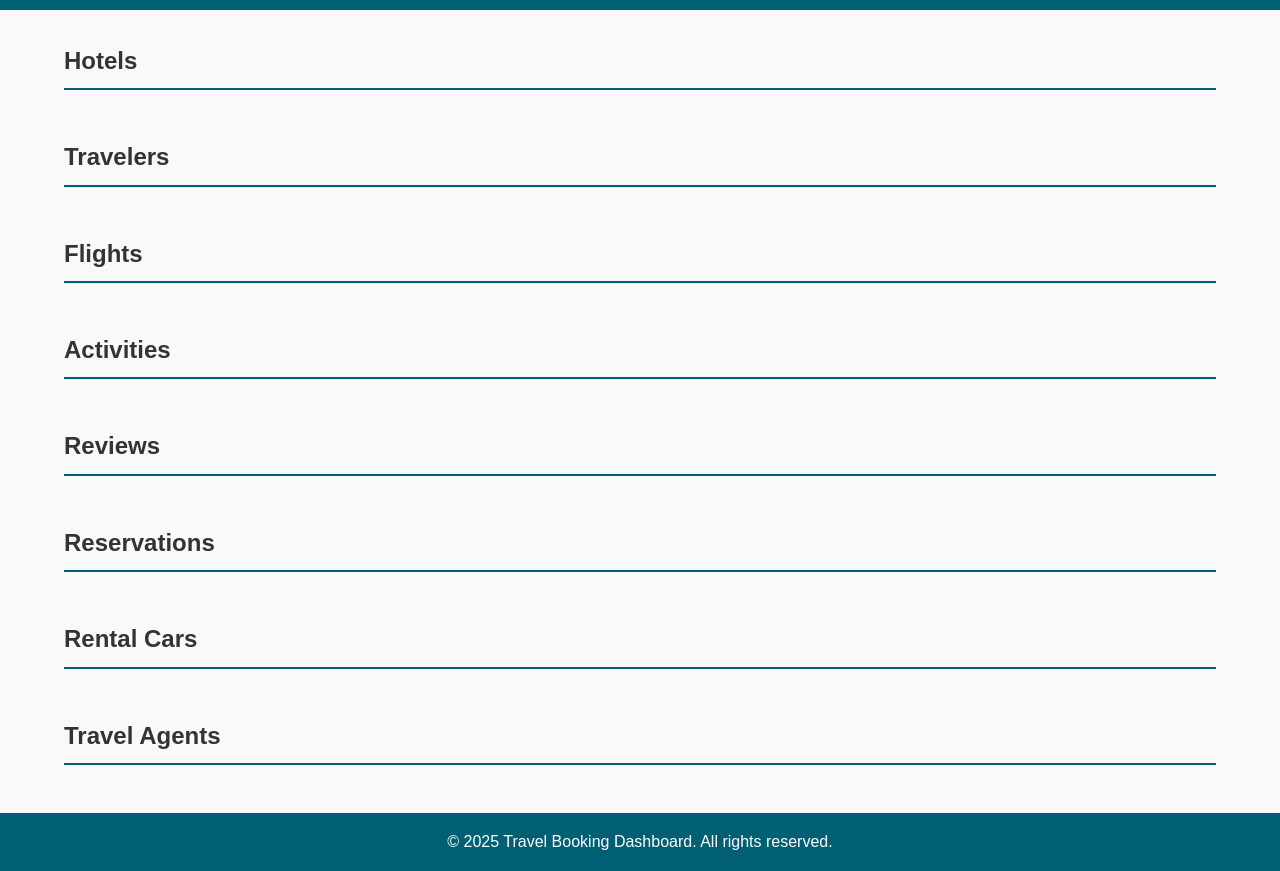
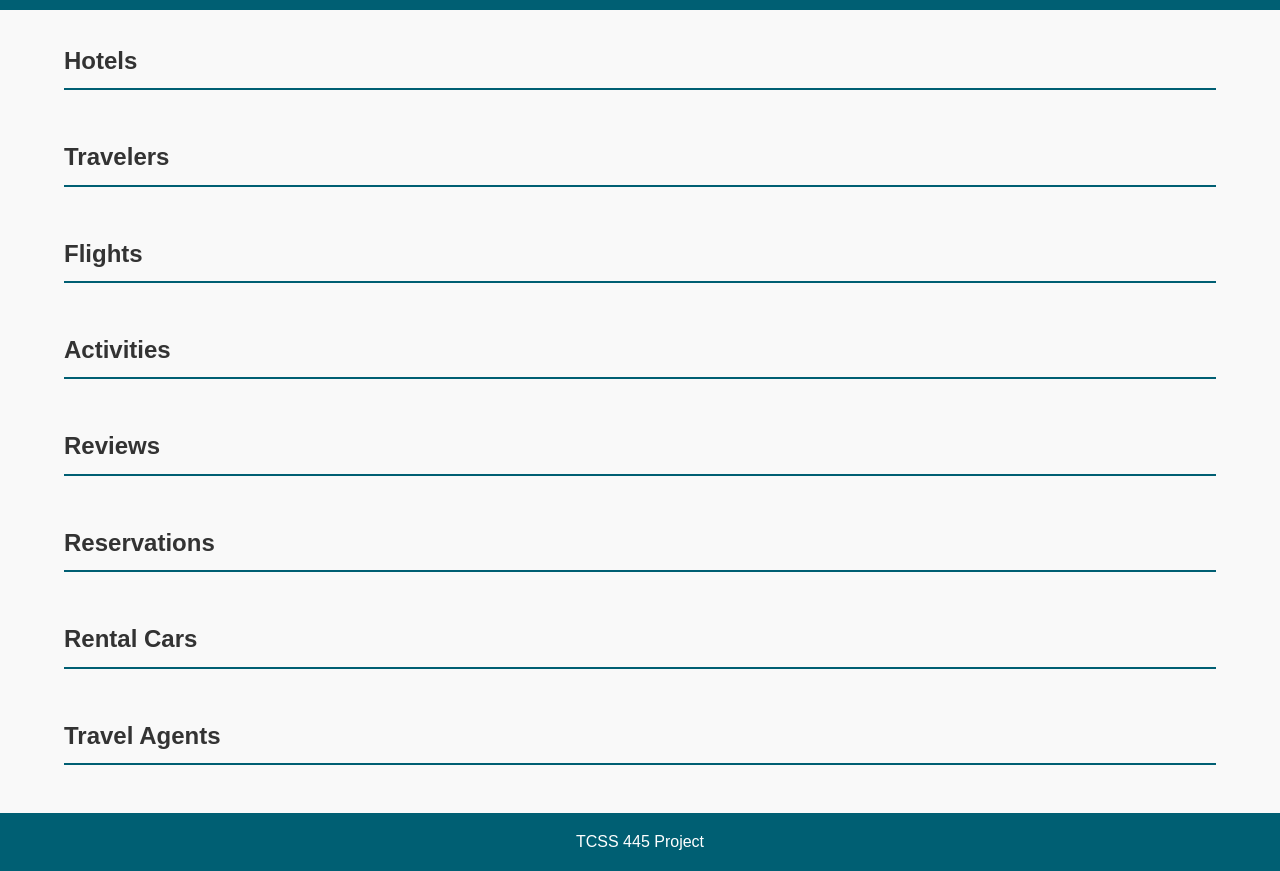
Before and after one commit to daltonmilti/445-Project, a plain HTML site: page frontend/index.html in a window 1280 px wide. Shown: the part 107-978 px from the top of the page. Drawn offline with Linux system fonts and the light colour scheme; no server answers.

Commit message:
chagned footer

```diff
--- a/frontend/index.html
+++ b/frontend/index.html
@@ -80,7 +80,7 @@
   </main>
 
   <footer>
-    <p>&copy; 2025 Travel Booking Dashboard. All rights reserved.</p>
+    <p>TCSS 445 Project</p>
   </footer>
 
   <script src="script.js"></script>
```
